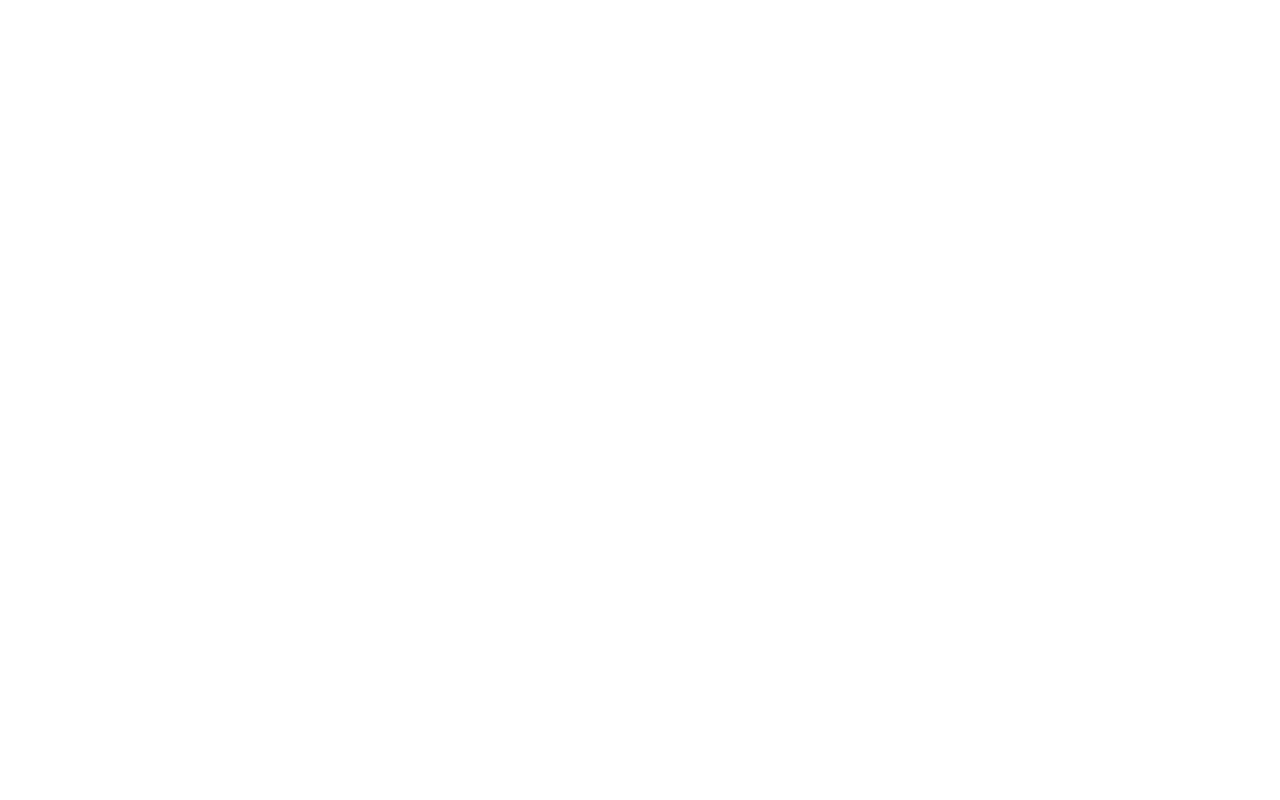
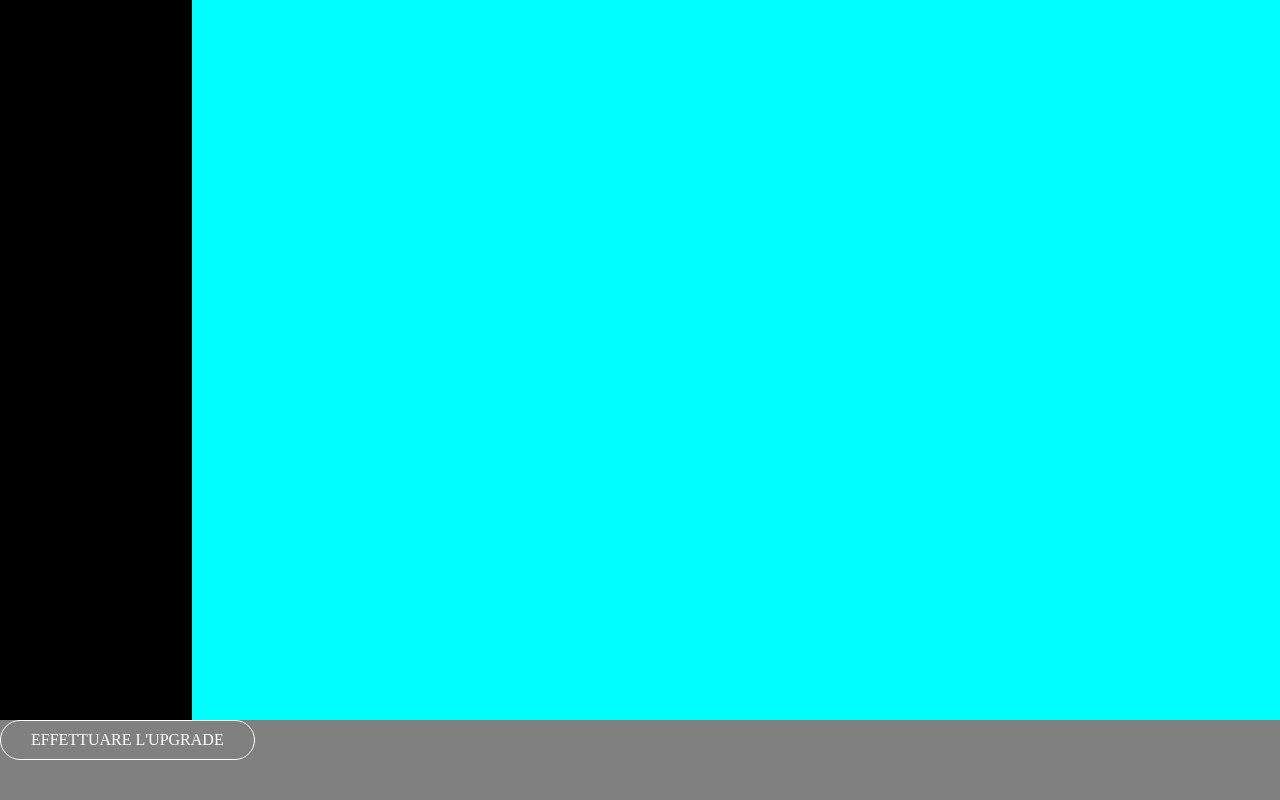
Before and after one commit to FedericoCapitani/html-css-spotifyweb, a plain HTML site: page index.html in a window 1280 px wide. Drawn offline with Linux system fonts and the light colour scheme.

Commit message:
inziare divisione blocchi

```diff
--- a/assets/css/style.css
+++ b/assets/css/style.css
@@ -3,3 +3,46 @@
     padding: 0;
     box-sizing: border-box;
 }
+.clearfix{
+    content: "";
+    display: table;
+    clear: both;
+}
+/* main */
+#site_main{
+    height: 100vh;
+    background-color: aqua;
+}
+.container{
+    width: 100%;
+    height: 90vh;
+}
+#sidebar{
+    height: 100%;
+    background-color: black;
+    width: 15%;
+    float: left;
+}
+.content{
+    float: left;
+    width: 80%;
+    height: 100%;
+    background-color: yellowgreen;
+}
+.upgrade{
+    width: 100%;
+    background-color: blue;
+    display: flex;
+}
+.btn{
+    color: white;
+    padding: 10px 30px;
+    border: 1px solid white;
+    border-radius: 50px;
+}
+/* footer */
+#site_footer{
+    margin-top: -10vh;
+    height: 10vh;
+    background-color: gray;
+}
--- a/index.html
+++ b/index.html
@@ -9,5 +9,25 @@
 </head>
 <body>
 
+    <main id="site_main">
+        <div class="container clearfix">
+            <aside id="sidebar">
+
+            </aside>
+            <div id="content">
+                <div class="upgrade">
+                    <div class="btn">
+                        EFFETTUARE L'UPGRADE
+                    </div>
+                </div>
+            </div>
+        </div>
+    </main>
+    <!-- /#site_main -->
+    <footer id="site_footer">
+
+    </footer>
+    <!-- /#site_footer -->
+
 </body>
 </html>
```
